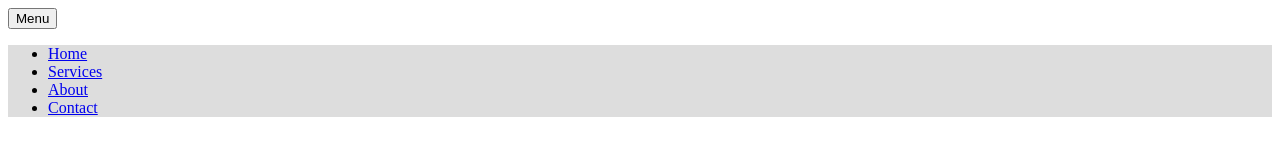
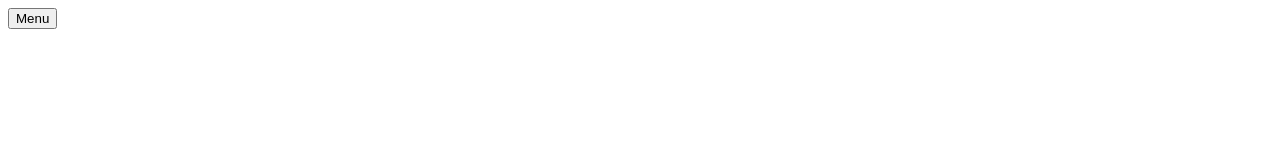
Before and after one commit to Fyff3/day-09-, a plain HTML site: page menu-toggle.html in a window 1280 px wide. Drawn offline with Linux system fonts and the light colour scheme.

Commit message:
added menu functionality option 3

```diff
--- a/styles/menu-toggle.css
+++ b/styles/menu-toggle.css
@@ -10,7 +10,10 @@
     transition: height .5s ease; */
 
     /* Option #3 */
-
+    position:fixed;
+    left:-100%;
+    top: 3rem;
+    transition: left .5s ease;
 }
 
 #main-nav-list.toggled {
@@ -21,6 +24,7 @@
     /* height: 100vh; */
 
     /* Option #3 - Toggled */
+    left: 0;
 
 }
 
```
